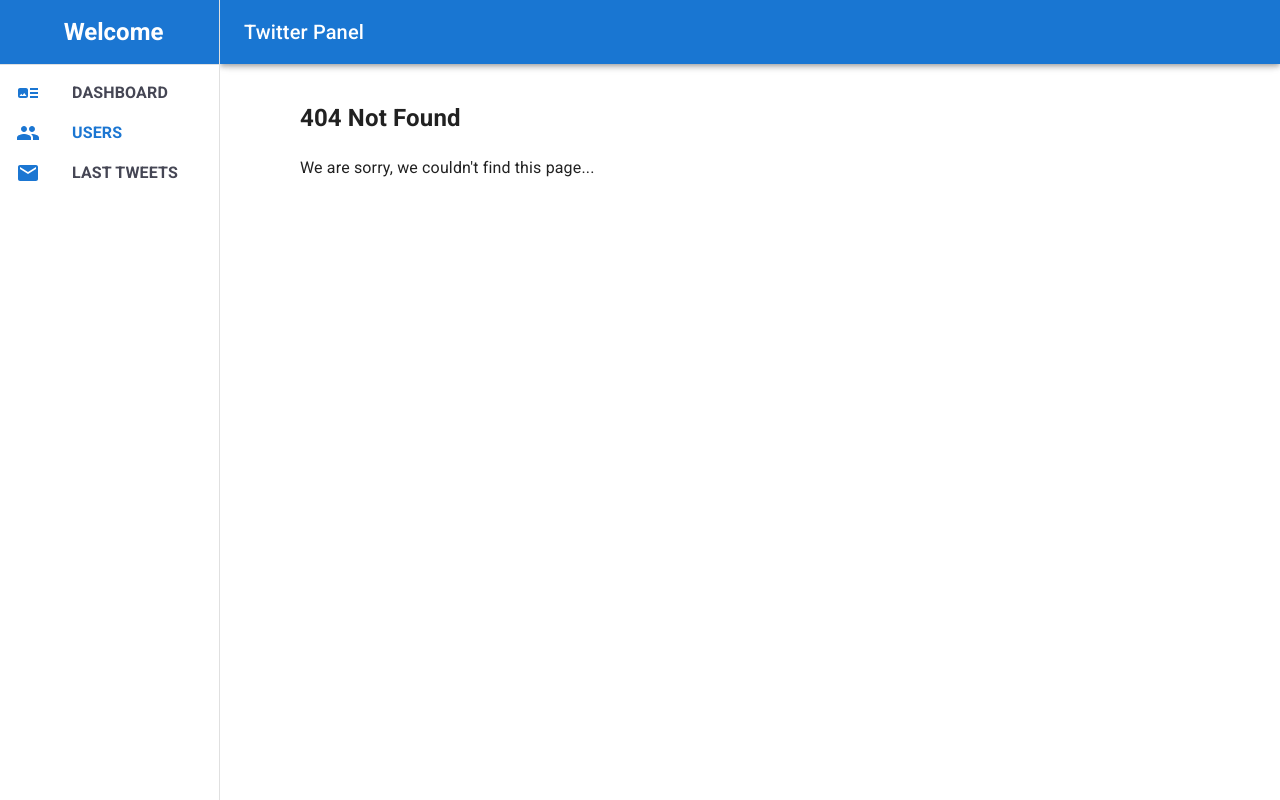
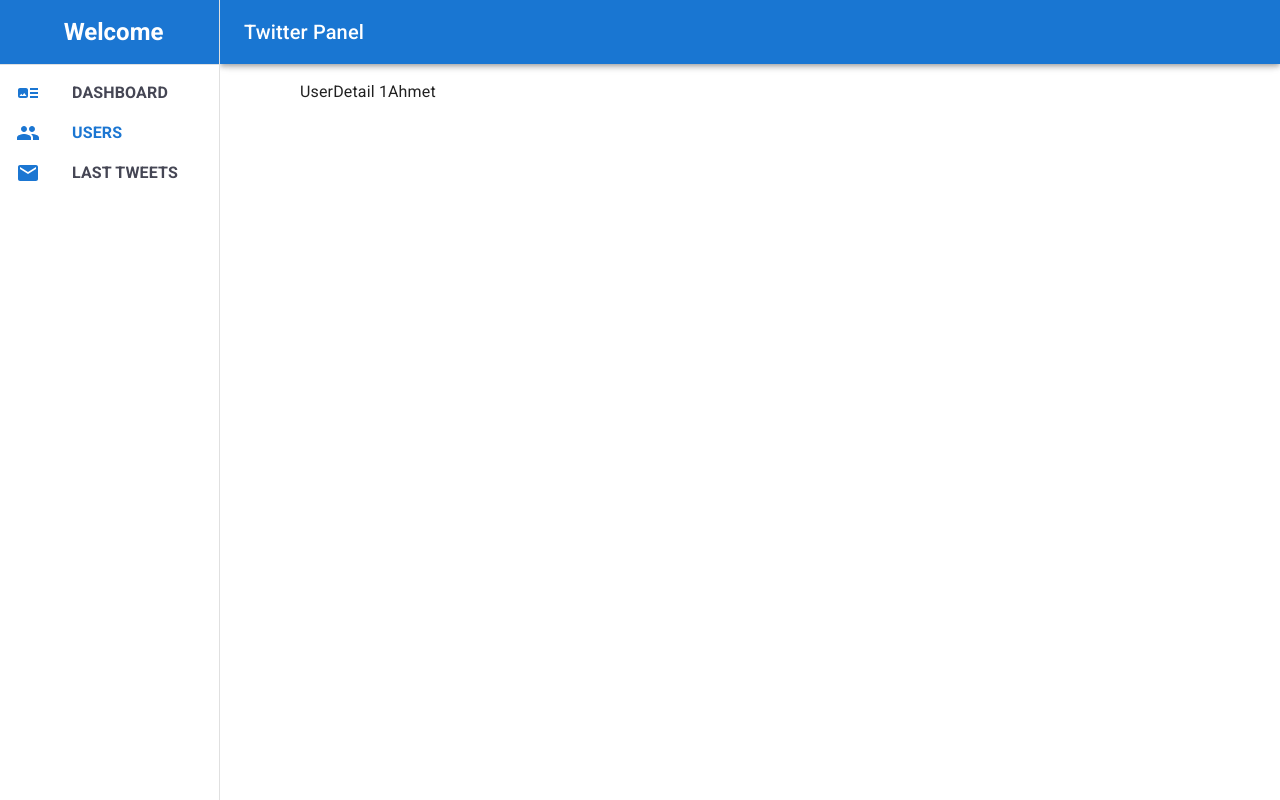
Before and after one commit to MelodiBayraktar/TwitterPanel, a React (Vite) app: page /users/1 in a window 1280 px wide. Before the commit this address had no page. Built offline with nearby package versions, Linux system fonts and the light colour scheme.

Commit message:
user detail page

```diff
--- a/src/App.jsx
+++ b/src/App.jsx
@@ -4,7 +4,8 @@
 import Box from "@mui/material/Box";
 import { BrowserRouter as Router, Routes, Route, Link } from "react-router-dom";
 import ErrorPage from "./pages/ErrorPage";
-import GetUsers from "./components/GetUsers";
+import Users from "./pages/Users";
+import UserDetail from "./components/UserDetail";
 
 function App() {
   return (
@@ -17,7 +18,8 @@
         >
           <Routes>
             <Route path="/" element={<Home/>} />
-            <Route path="/users" element={<GetUsers/>} />
+            <Route path="/users" element={<Users/>} />
+            <Route path="/users/:id" element={<UserDetail/>} />
             <Route path="*" element={<ErrorPage/>} />
           </Routes>
         </Box>
--- a/src/components/GetUsers.jsx
+++ b/src/components/GetUsers.jsx
@@ -23,8 +23,7 @@
     }, 1000);
   };
 
-  const columns = React.useMemo(
-    () => [
+  const columns =[
       { field: "id", headerName: "ID", width: 90 },
       {
         field: "name",
@@ -48,9 +47,7 @@
           />,
         ],
       },
-    ],
-    []
-  );
+    ]
 
   const navigate = useNavigate();
   const navigateToUser = (id) => {
--- /dev/null
+++ b/src/components/UserDetail.jsx
@@ -0,0 +1,15 @@
+import React from "react";
+import { useParams } from "react-router-dom";
+import { usersMockData } from "../_mock/users";
+function UserDetail() {
+  const { id } = useParams();
+  const  user  = usersMockData.find((user) => user.id === id);
+
+  if (!user) {
+    return <p>User not found</p>;
+  }
+  return <div>UserDetail {user.id}
+  {user.name}</div>;
+}
+
+export default UserDetail;
--- a/src/pages/Users.jsx
+++ b/src/pages/Users.jsx
@@ -1,12 +1,12 @@
-// import React from 'react'
-// import GetUsers from '../components/GetUsers'
-// function Users() {
-//   return (
-//     <div>
+import React from 'react'
+import GetUsers from '../components/GetUsers'
+function Users() {
+  return (
+    <div>
 
-//         <GetUsers />
-//     </div>
-//   )
-// }
+        <GetUsers />
+    </div>
+  )
+}
 
-// export default Users
+export default Users
```
